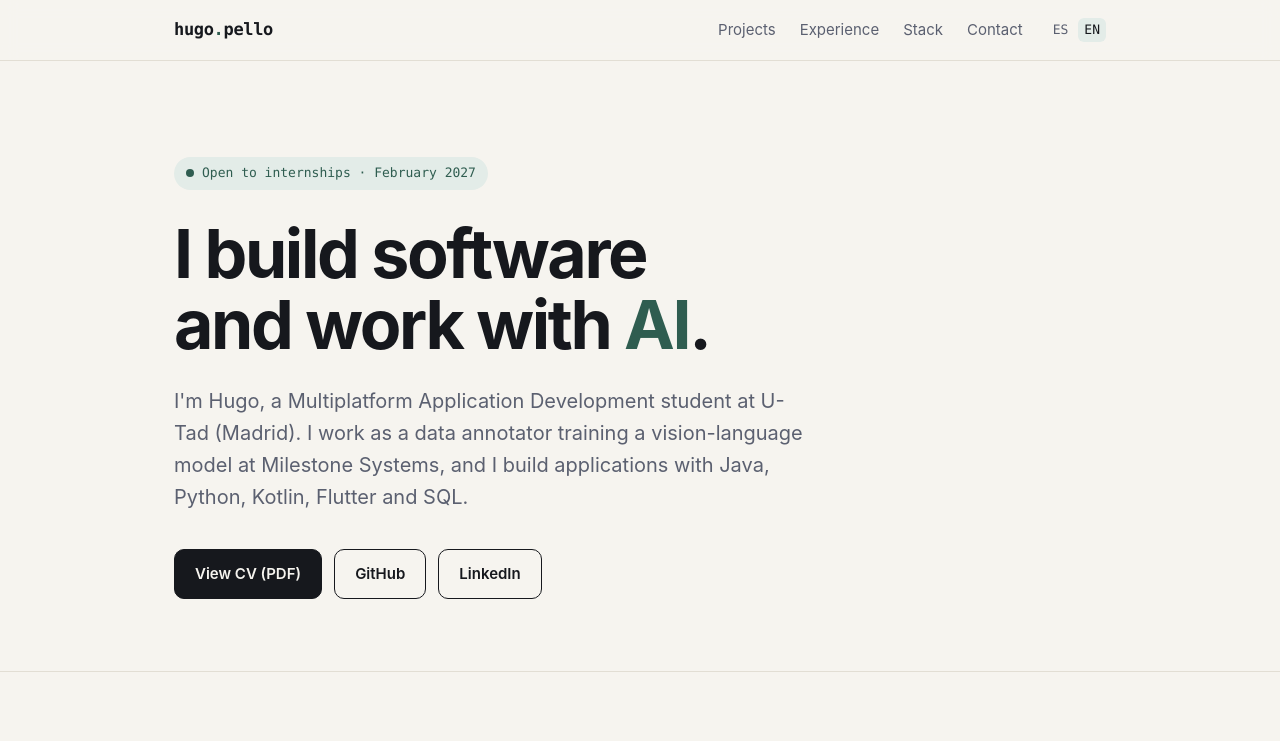
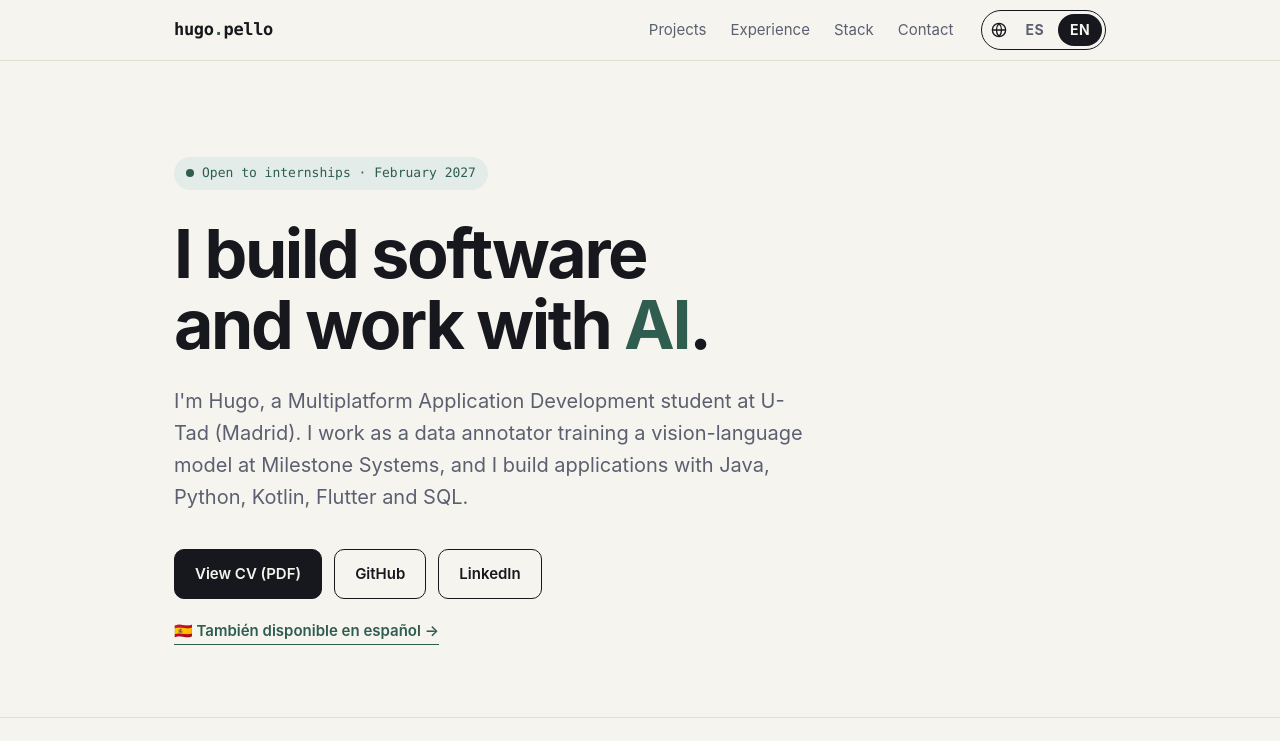
Before and after one commit to HugoPello/HugoPello.github.io, a plain HTML site: page en/index.html in a window 1280 px wide. Shown: the top 741 px of the page. Drawn offline with Linux system fonts and the light colour scheme.

Commit message:
Add files via upload

```diff
--- a/en/index.html
+++ b/en/index.html
@@ -57,9 +57,17 @@
   nav ul a { text-decoration: none; color: var(--muted); }
   nav ul a:hover { color: var(--ink); }
 
-  .lang { font-family: var(--mono); font-size: 13px; display: flex; gap: 4px; margin-left: 24px; }
-  .lang a { text-decoration: none; color: var(--muted); padding: 2px 6px; border-radius: 6px; }
-  .lang a.on { color: var(--ink); background: var(--accent-soft); }
+  .lang {
+    display: flex; align-items: center; gap: 2px; margin-left: 28px;
+    border: 1.5px solid var(--ink); border-radius: 999px; padding: 3px;
+    font-size: 14px; font-weight: 700; letter-spacing: .03em;
+  }
+  .lang svg { width: 16px; height: 16px; margin: 0 4px 0 6px; flex-shrink: 0; }
+  .lang a { text-decoration: none; color: var(--muted); padding: 5px 12px; border-radius: 999px; transition: background .15s, color .15s; }
+  .lang a:hover { color: var(--ink); background: var(--accent-soft); }
+  .lang a.on { color: var(--bg); background: var(--ink); }
+  .alt-lang { display: inline-flex; align-items: center; gap: 6px; margin-top: 20px; font-size: 15px; font-weight: 600; color: var(--accent); text-decoration: none; border-bottom: 1.5px solid currentColor; padding-bottom: 1px; }
+  .alt-lang:hover { opacity: .8; }
   .navr { display: flex; align-items: center; }
 
   /* Hero */
@@ -152,7 +160,7 @@
       <li><a href="#stack">Stack</a></li>
       <li><a href="#contact">Contact</a></li>
     </ul>
-    <div class="lang"><a href="../">ES</a><a class="on" href="./">EN</a></div>
+    <div class="lang" role="navigation" aria-label="Idioma / Language"><svg viewBox="0 0 24 24" fill="none" stroke="currentColor" stroke-width="2" aria-hidden="true"><circle cx="12" cy="12" r="10"/><path d="M2 12h20M12 2a15 15 0 0 1 0 20M12 2a15 15 0 0 0 0 20"/></svg><a href="../">ES</a><a class="on" href="./">EN</a></div>
     </div>
   </div>
 </nav>
@@ -167,6 +175,7 @@
       <a class="btn" href="https://github.com/HugoPello" target="_blank" rel="noopener">GitHub</a>
       <a class="btn" href="https://www.linkedin.com/in/hugopello/" target="_blank" rel="noopener">LinkedIn</a>
     </div>
+    <a class="alt-lang" href="../" hreflang="es">🇪🇸 También disponible en español →</a>
   </div>
 </header>
 
```
Also changed, not shown: index.html (+13 -4 lines).
